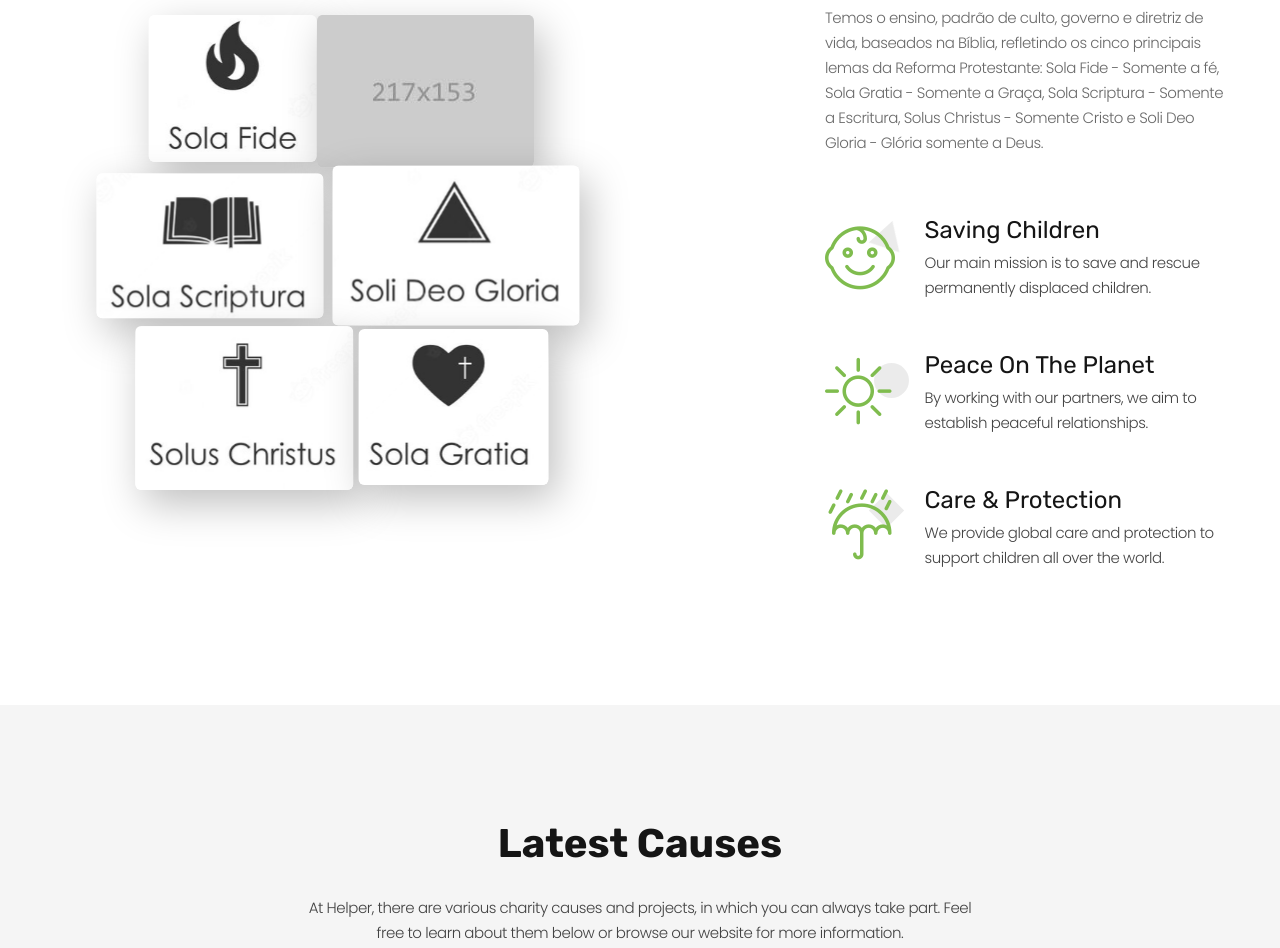
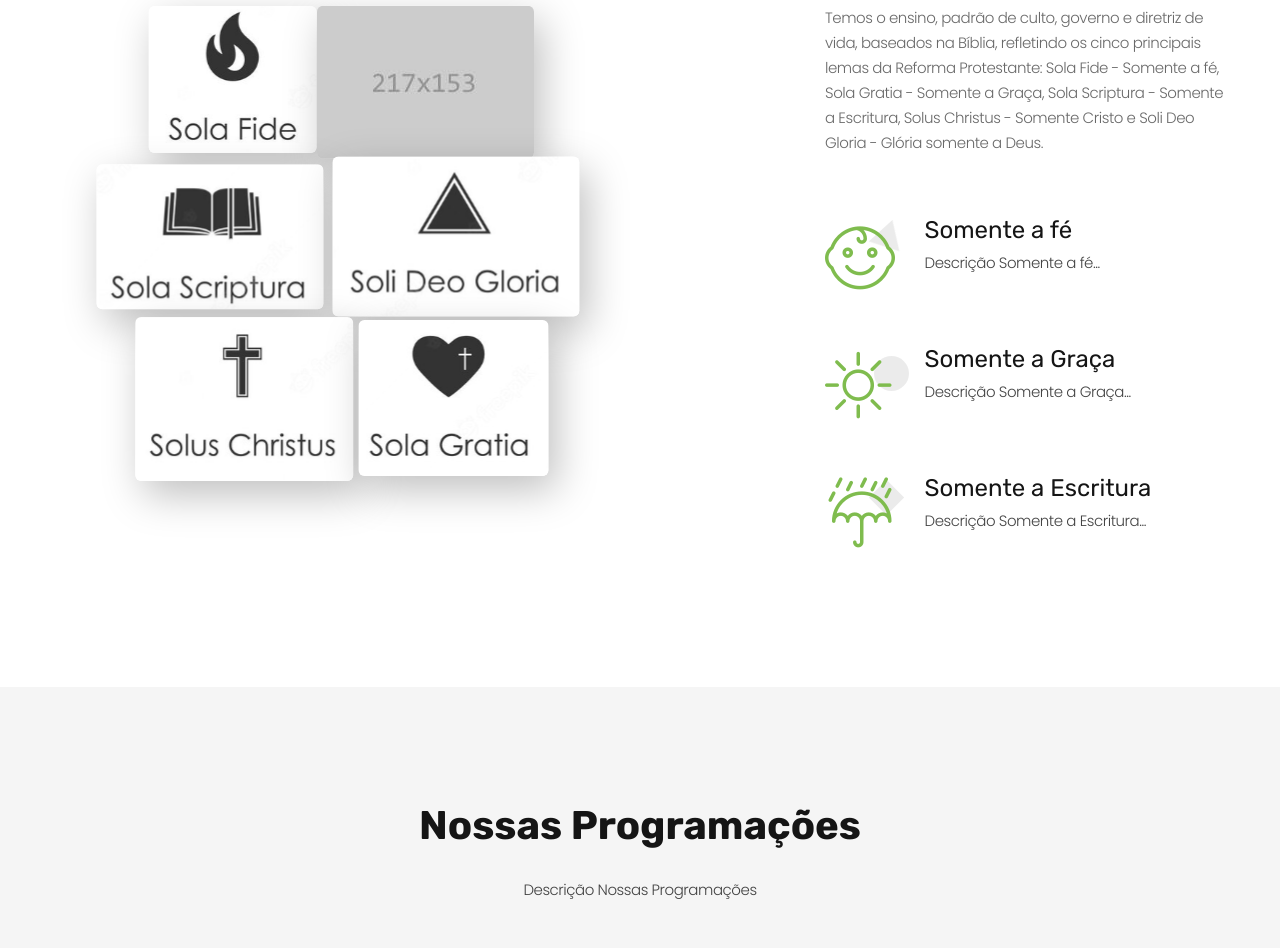
Before and after one commit to GersonPSJunior/igrejareformadalogos, a plain HTML site: page index.html in a window 1280 px wide. Shown: the part 1005-1953 px from the top of the page. Drawn offline with Linux system fonts and the light colour scheme.

```diff
--- a/index.html
+++ b/index.html
@@ -97,8 +97,8 @@
                     <div class="box-icon-modern">
                       <div class="box-icon-inner decorate-triangle"><span class="icon-xl linearicons-baby2 icon-primary"></span></div>
                       <div class="box-icon-caption">
-                        <h4><a href="#">Saving Children</a></h4>
-                        <p>Our main mission is to save and rescue permanently displaced children.</p>
+                        <h4><a href="#">Somente a fé</a></h4>
+                        <p>Descrição Somente a fé...</p>
                       </div>
                     </div>
                   </div>
@@ -106,8 +106,8 @@
                     <div class="box-icon-modern">
                       <div class="box-icon-inner decorate-circle"><span class="icon-xl linearicons-sun icon-primary"></span></div>
                       <div class="box-icon-caption">
-                        <h4><a href="#">Peace On The Planet</a></h4>
-                        <p>By working with our partners, we aim to establish peaceful relationships.</p>
+                        <h4><a href="#">Somente a Graça</a></h4>
+                        <p>Descrição Somente a Graça...</p>
                       </div>
                     </div>
                   </div>
@@ -115,8 +115,8 @@
                     <div class="box-icon-modern">
                       <div class="box-icon-inner decorate-rectangle"><span class="icon-xl linearicons-umbrella2 icon-primary"></span></div>
                       <div class="box-icon-caption">
-                        <h4><a href="#">Care &amp; Protection</a></h4>
-                        <p>We provide global care and protection to support children all over the world.</p>
+                        <h4><a href="#">Somente a Escritura</a></h4>
+                        <p>Descrição Somente a Escritura...</p>
                       </div>
                     </div>
                   </div>
@@ -131,8 +131,8 @@
           <div class="row justify-content-center text-center">
             <div class="col-md-9 col-lg-7 wow-outer">
               <div class="wow slideInDown">
-                <h3>Latest Causes</h3>
-                <p>At Helper, there are various charity causes and projects, in which you can always take part. Feel free to learn about them below or browse our website for more information.</p>
+                <h3>Nossas Programações</h3>
+                <p>Descrição Nossas Programações</p>
               </div>
             </div>
           </div>
@@ -215,7 +215,7 @@
                 </ul>
               </div>
             </div>
-            <p class="rights"><span>&copy;&nbsp;</span><span class="copyright-year"></span><span>&nbsp;</span><span>Helper</span><span>.&nbsp;</span><span>All Rights Reserved.</span><span>&nbsp;</span>Design&nbsp;by&nbsp;<a href="https://www.templatemonster.com/">Templatemonster</a></p>
+            <!-- <p class="rights"><span>&copy;&nbsp;</span><span class="copyright-year"></span><span>&nbsp;</span><span>Helper</span><span>.&nbsp;</span><span>All Rights Reserved.</span><span>&nbsp;</span>Design&nbsp;by&nbsp;<a href="https://www.templatemonster.com/">Templatemonster</a></p> -->
           </div>
         </div>
       </footer>
```
Also changed, not shown: images/banner/background-03-1920x310.jpg (deleted), images/banner/background-03-3840x620.jpg (deleted), images/banner/background-04-1920x60.jpg (deleted), images/banner/background-04-3840x120.jpg (deleted), images/banner/foreground-03-1600x310.png (deleted), images/banner/foreground-03-3200x620.png (deleted), images/banner/foreground-04-1600x60.png (deleted), images/banner/foreground-04-3200x120.png (deleted).
